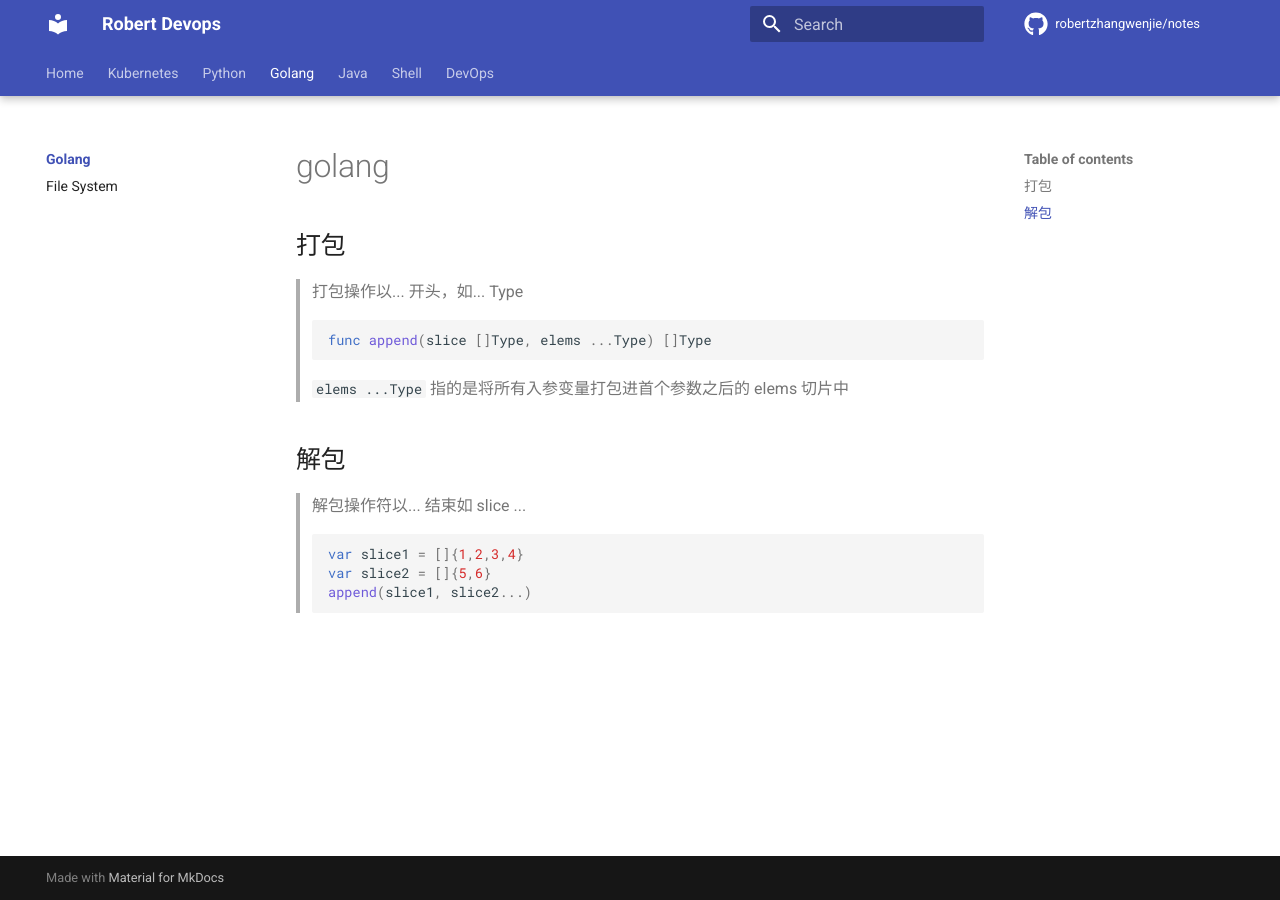
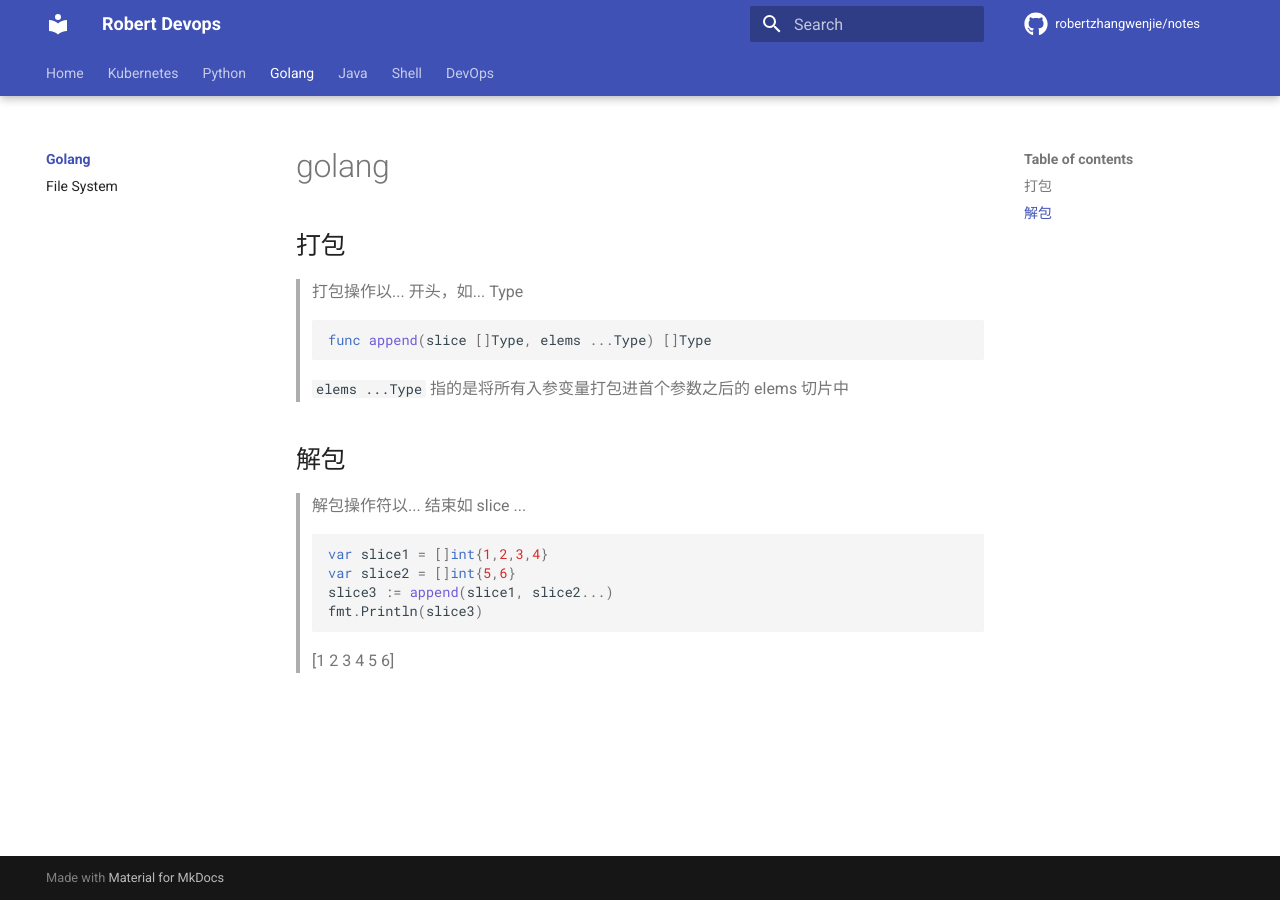
Before and after one commit to robertzhangwenjie/notes, an MkDocs documentation site: the page built from docs/golang/index.md, in a window 1280 px wide. Built offline with MkDocs 1.6.1 and Material for MkDocs 9.7.7, drawn with Linux system fonts in a browser that asks for light colours; comment, search, counter and statistics services are not loaded.

Commit message:
doc(golang): fix incorrect syntax

````diff
--- a/docs/golang/index.md
+++ b/docs/golang/index.md
@@ -10,7 +10,9 @@ func append(slice []Type, elems ...Type) []Type
 ## 解包
 > 解包操作符以... 结束如 slice ...
 ```golang
-var slice1 = []{1,2,3,4}
-var slice2 = []{5,6}
-append(slice1, slice2...)
+var slice1 = []int{1,2,3,4}
+var slice2 = []int{5,6}
+slice3 := append(slice1, slice2...)
+fmt.Println(slice3)
 ```
+> [1 2 3 4 5 6]
````
